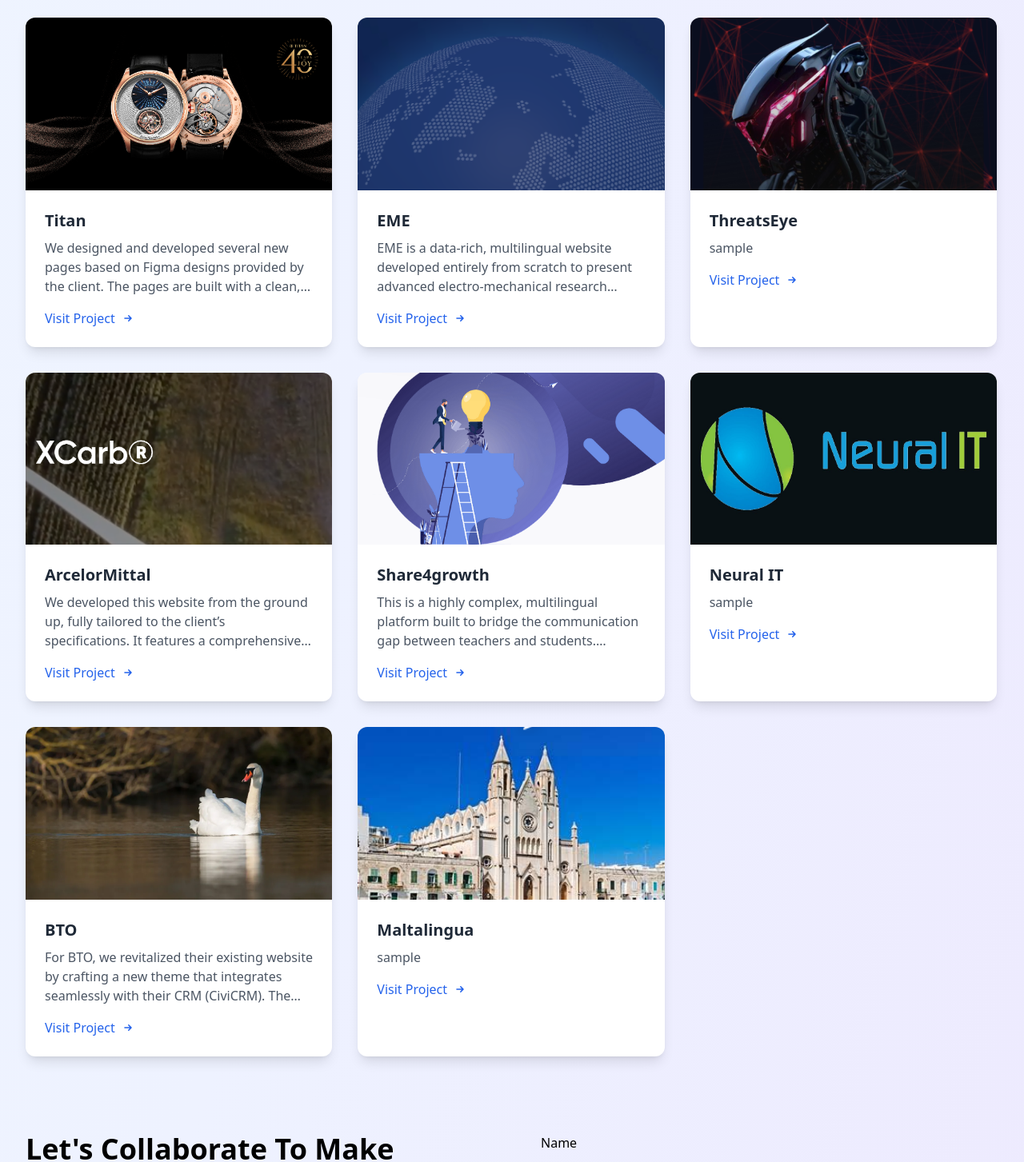
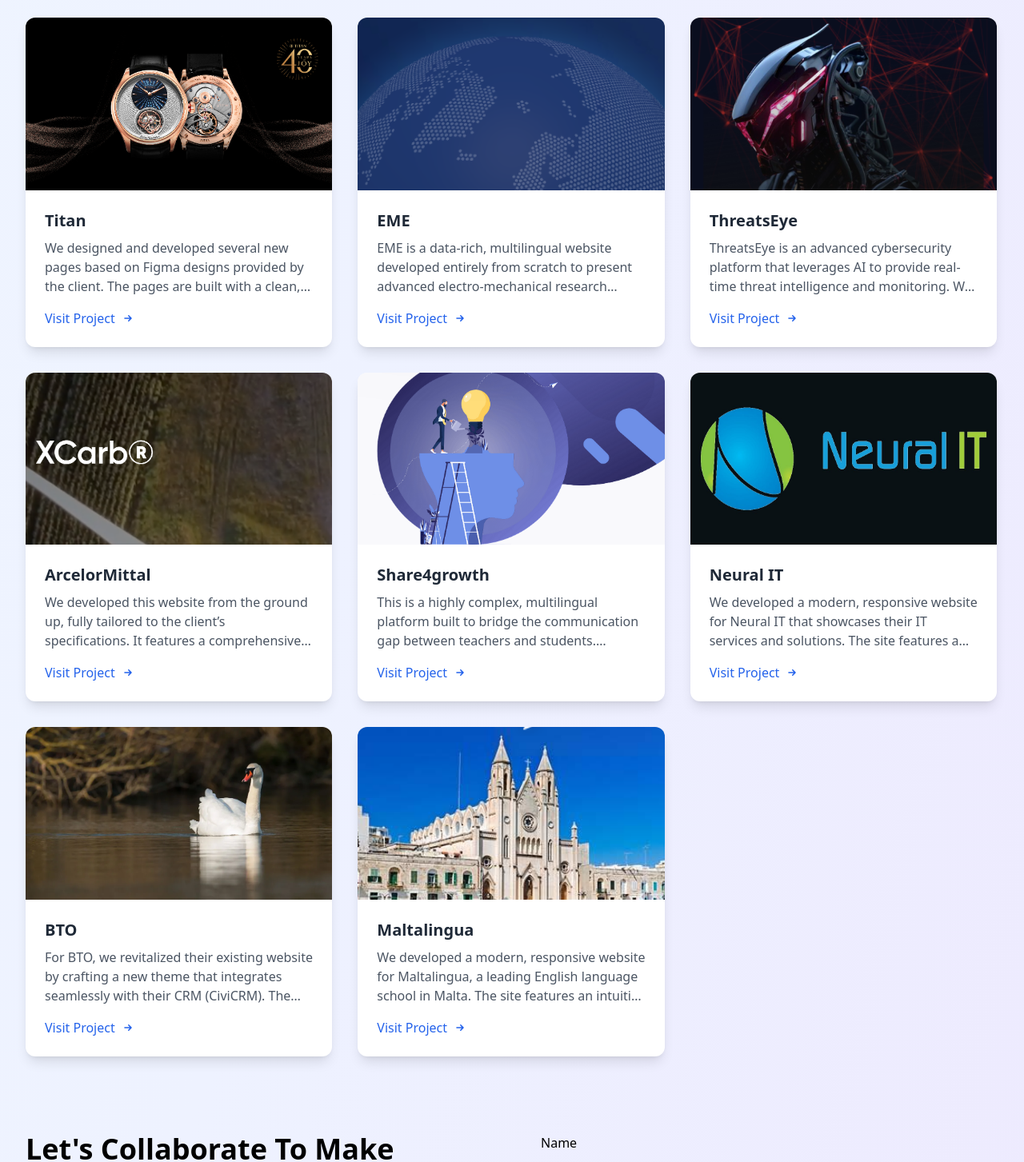
Before and after one commit to grimwebdeveloper/Qurasphere, a React (Vite) app: page / in a window 1280 px wide. Shown: the part 2794-4247 px from the top of the page at 80% size. Built offline with nearby package versions, Linux system fonts and the light colour scheme.

Commit message:
New images added neural it

```diff
--- a/src/components/home/OurWork.jsx
+++ b/src/components/home/OurWork.jsx
@@ -17,7 +17,7 @@
     {
       projectName: 'ThreatsEye',
       projectImg: 'robot.png',
-      description: 'sample',
+      description: 'ThreatsEye is an advanced cybersecurity platform that leverages AI to provide real-time threat intelligence and monitoring. We developed a sophisticated dashboard interface that visualizes complex security data through interactive charts and graphs. The platform features real-time alerts, automated threat detection, and comprehensive reporting capabilities, all built with a focus on performance and user experience.',
       url: 'https://threatseye.io/',
     },
     {
@@ -37,7 +37,7 @@
     {
       projectName: 'Neural IT',
       projectImg: 'neuralit.jpg',
-      description: 'sample',
+      description: 'We developed a modern, responsive website for Neural IT that showcases their IT services and solutions. The site features a clean, professional design with smooth animations and interactive elements. Key highlights include a dynamic service showcase, client testimonials, and an intuitive contact system. Built with performance and user experience in mind, the website effectively communicates Neural IT\'s expertise in software development and digital transformation.',
       url: 'https://www.neuralit.com/',
     },
     {
@@ -50,7 +50,7 @@
     {
       projectName: 'Maltalingua',
       projectImg: 'malta.png',
-      description: 'sample',
+      description: 'We developed a modern, responsive website for Maltalingua, a leading English language school in Malta. The site features an intuitive booking system for language courses, accommodation options, and cultural activities. Key highlights include a dynamic course catalog, student testimonials, and an interactive campus tour. The multilingual platform effectively showcases the school\'s vibrant learning environment and Mediterranean location, helping prospective students make informed decisions about their language learning journey.',
       url: 'https://www.maltalingua.com/',
     },
   ];
```
